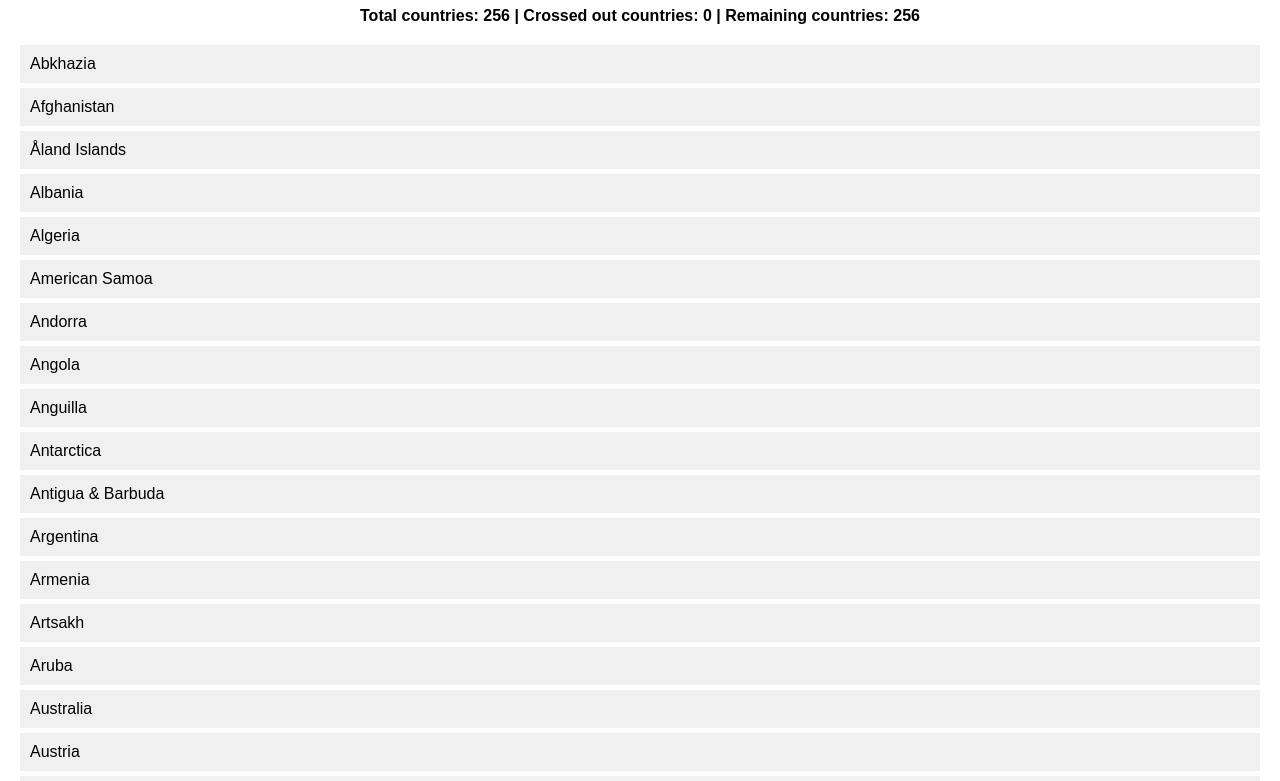
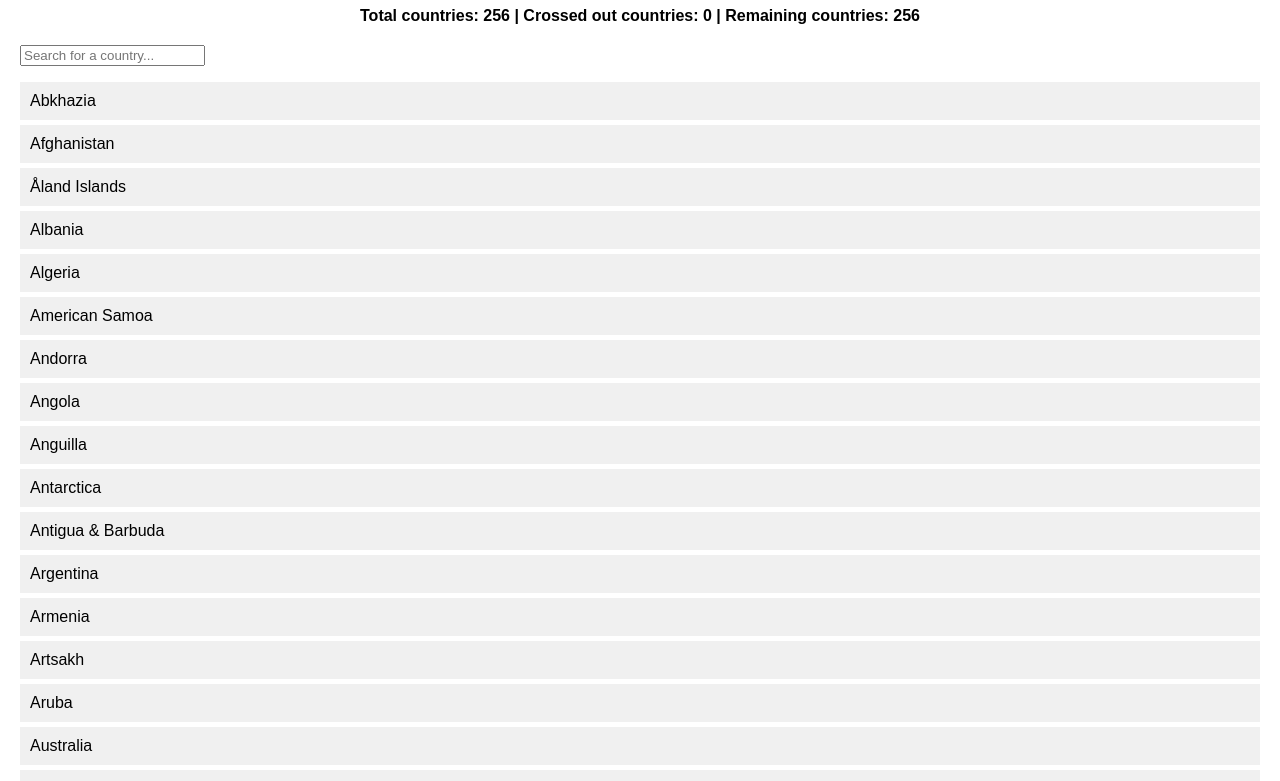
Before and after one commit to Jonbenet-seventyseven/Countries-Game, a plain HTML site: page index.html in a window 1280 px wide. Shown: the part 73-854 px from the top of the page. Drawn offline with Linux system fonts and the light colour scheme.

Commit message:
Update index.html

```diff
--- a/index.html
+++ b/index.html
@@ -13,6 +13,7 @@
         Crossed out countries: <span id="crossed-out-count">0</span> |
         Remaining countries: <span id="remaining-countries">0</span>
     </p>
+    <input type="text" id="search-bar" placeholder="Search for a country..." />
     <ul id="country-list"></ul>
     <script src="script.js"></script>
 </body>
```
